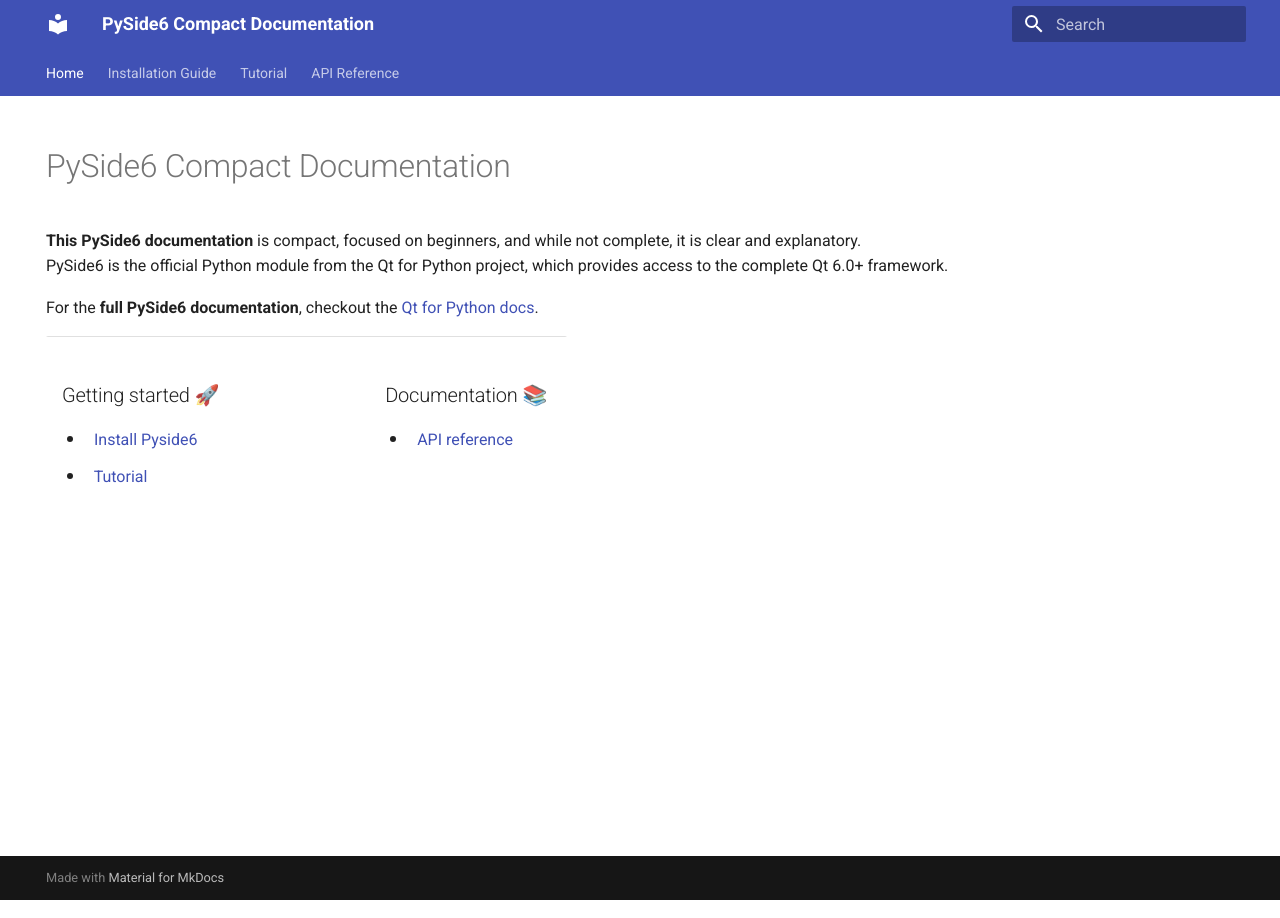
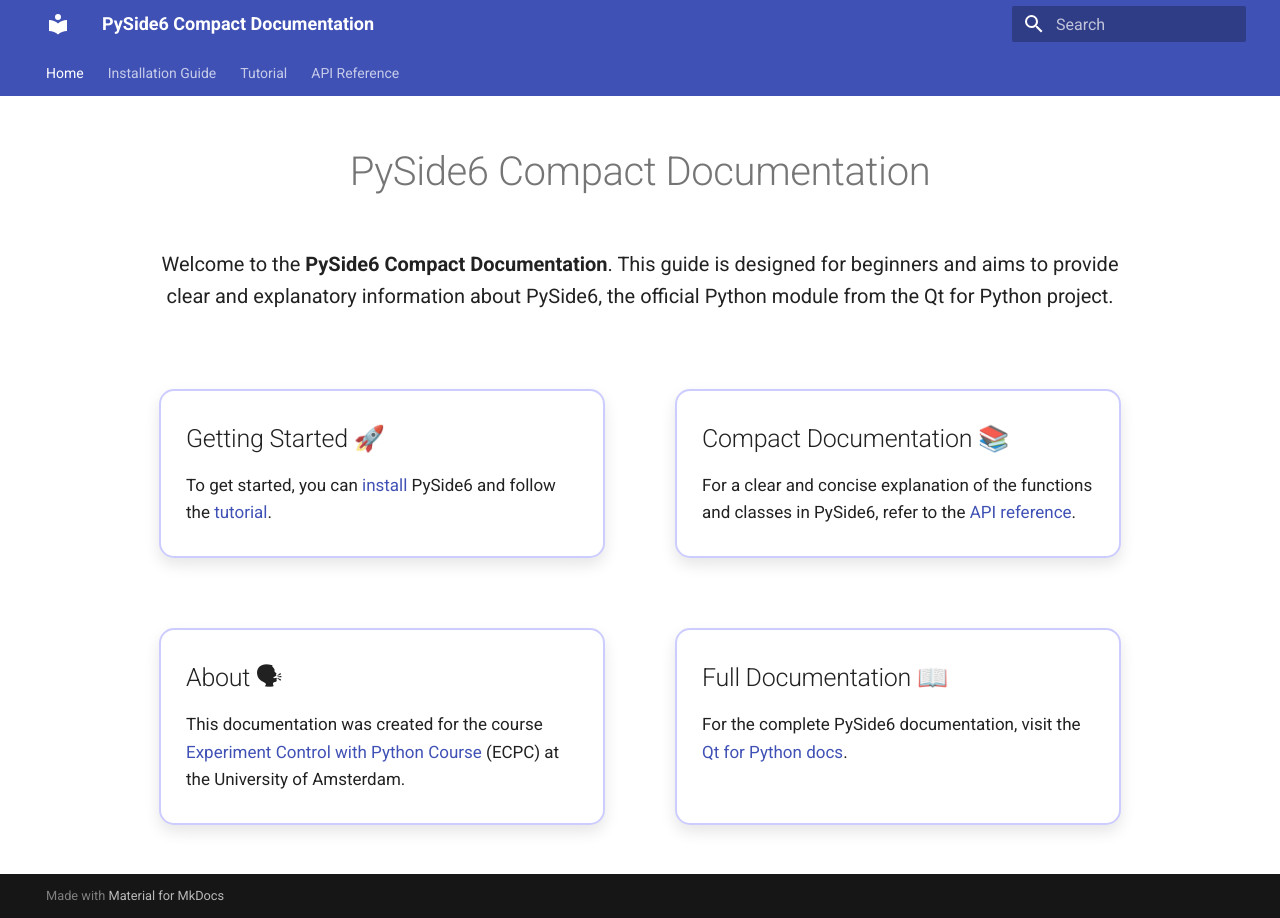
Before and after one commit to NatuurkundePracticumAmsterdam/PySide6-compact-documentation, an MkDocs documentation site: the page built from docs/index.md, in a window 1280 px wide. Built offline with MkDocs 1.6.1 and Material for MkDocs 9.7.7, drawn with Linux system fonts in a browser that asks for light colours.

Commit message:
Made the home page sleeker and added reference to the ECPC course.

```diff
--- a/docs/index.md
+++ b/docs/index.md
@@ -5,44 +5,71 @@
   - footer
 ---
 
+<center>
+<h1 style="font-size: 40px;">  PySide6 Compact Documentation </h1>
 
-# PySide6 Compact Documentation
+<style>
+.large-text {
+    font-size: 20px; /* Adjust the size as needed */
+}
+</style>
+<p class="large-text" style="padding-left: 100px; padding-right: 100px;">
+  Welcome to the <strong>PySide6 Compact Documentation</strong>. This guide is designed for beginners and aims to provide clear and explanatory information about PySide6, the official Python module from the Qt for Python project. <br> </br>
 
-
-**This PySide6 documentation** is compact, focused on beginners, and while not complete, it is clear and explanatory.
-<br> PySide6 is the official Python module from the Qt for Python project, which provides access to the complete Qt 6.0+ framework.
-
-For the **full PySide6 documentation**, checkout the [Qt for Python docs](https://doc.qt.io/qtforpython-6/index.html).
-
+</center>
 <style type="text/css">
 .font-item {
-  font-size: 16px;
+  font-size: 17px;
+}
+ul li::marker {
+  font-size: 20px;
+}
+.column:hover {
+  transform: scale(1.02);
+}
+.column {
+  border: 2px solid rgba(0, 0, 255, 0.2);
+  padding-left: 25px;
+  padding-top: 0px;
+  padding-bottom: 30px;
+  margin: 25px;
+  border-radius: 15px;
+  display: flex;
+  flex-direction: column;
+  box-shadow: 0 7px 15px rgba(0, 0, 0, 0.1);
+}
+.column h2 {
+  text-align: left;
+  margin-top: 30px;
+}
+.column p {
+  margin: 0px;
+  padding-right: 20px;
+  text-align: left;
+}
+.grid-container {
+  display: grid;
+  grid-template-columns: repeat(2, 1fr);
+  gap: 20px;
+  padding-left: 88px;
+  padding-right: 88px;
 }
 </style>
-
-<style type="text/css">
-ul li::marker {
-  font-size: 20px; /* Adjust the size */
-/* Optional: change the color */
-}
-
-</style>
-
-<table style = "border: none; border_spacing: 0;">
-  <tr>
-    <td style="padding-right: 150px;">
-      <span> <h2>Getting started &#128640; </h2></span>
-      <ul>
-        <li><span class="font-item">&nbsp <a href="Installation_Guide">Install Pyside6 </a></span></li>
-        <li><span class="font-item">&nbsp <a href="Tutorial"> Tutorial </a></span></li>
-      </ul>
-    </td>
-    <td style="padding-right: 20px;">
-      <span> <h2>Documentation &#128218; </h2></span>
-      <ul>
-        <li><span class="font-item">&nbsp <a href="QtWidgets">API reference</a></span></li>
-      </ul>
-    </td>
-
-  </tr>
-</table>
+<div class="grid-container">
+  <div class="column">
+    <h2>Getting Started &#128640;</h2>
+    <p class="font-item">To get started, you can <a href="Installation_Guide">install </a> PySide6 and follow the <a href="Tutorial">tutorial</a>.</p>
+  </div>
+  <div class="column">
+    <h2>Compact Documentation &#128218;</h2>
+    <p class="font-item">For a clear and concise explanation of the functions and classes in PySide6, refer to the <a href="QtWidgets">API reference</a>.</p>
+  </div>
+  <div class="column">
+    <h2>About &#128483;</h2>
+    <p class="font-item"> This documentation was created for the course <a href="https://natuurkundepracticumamsterdam.github.io/ecpc/">Experiment Control with Python Course</a> (ECPC) at the University of Amsterdam. </p>
+  </div>
+  <div class="column">
+    <h2>Full Documentation &#128214;</h2>
+    <p class="font-item">For the complete PySide6 documentation, visit the <a href="https://doc.qt.io/qtforpython-6/index.html">Qt for Python docs</a>.</p>
+  </div>
+</div>
```
